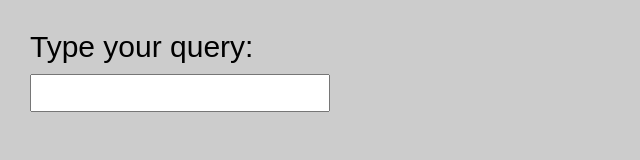
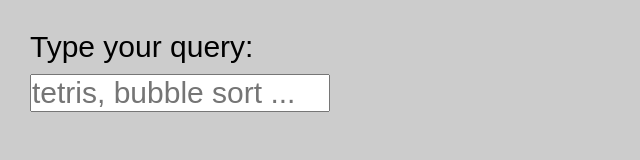
Before and after one commit to IgorKennyPavlov/github_search, a website built with webpack: page src/index.html in a window 1280 px wide. Shown: the whole page, without its empty margins (0-640 px from the left). Built offline with nearby package versions, Linux system fonts and the light colour scheme.

Commit message:
Added placeholder

```diff
--- a/src/index.html
+++ b/src/index.html
@@ -11,7 +11,7 @@
 <body>
     <label>
         <span>Type your query:</span>
-        <input type="text" id="search">
+        <input type="text" id="search" placeholder="tetris, bubble sort ...">
     </label>
     <div id="results"></div>
 </body>
```
